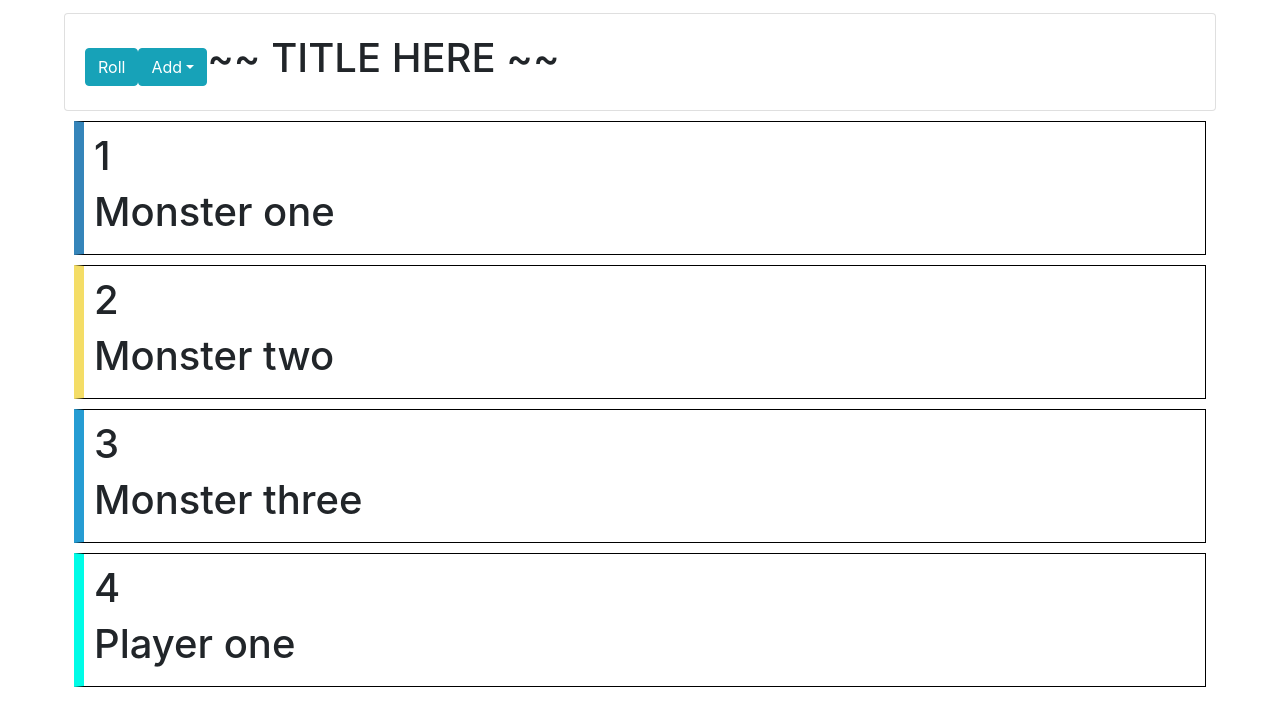
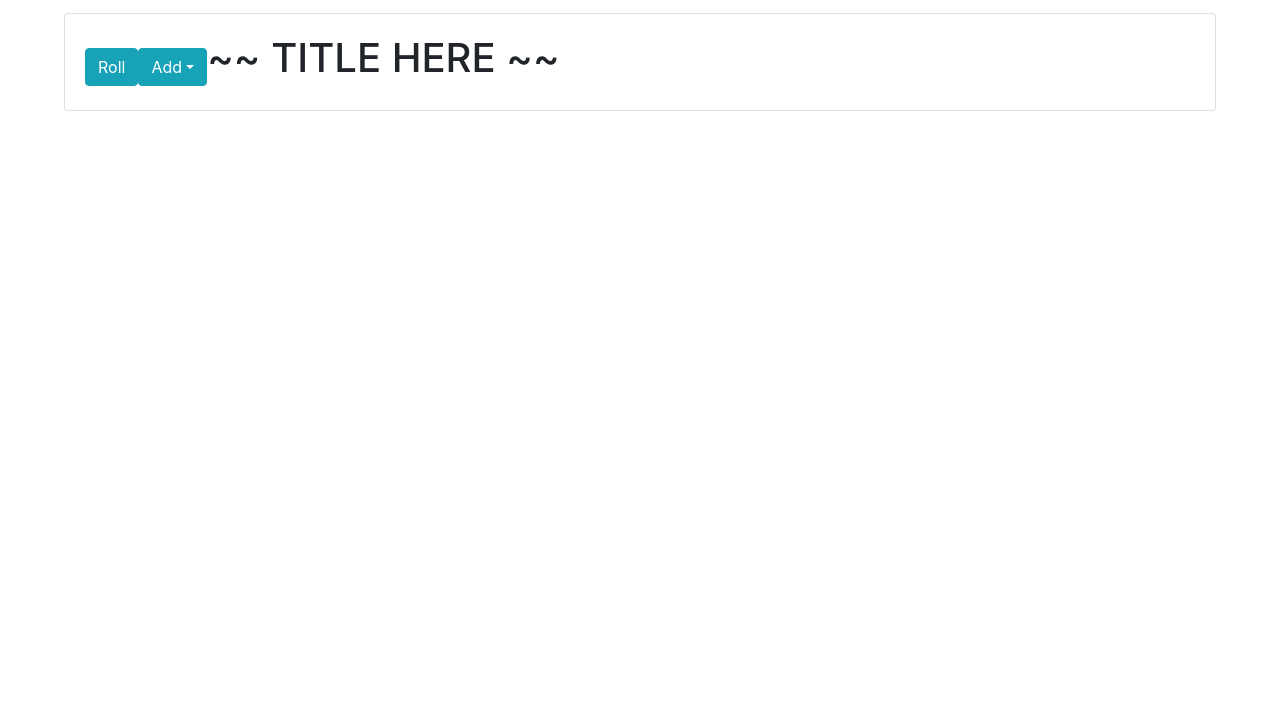
Before and after one commit to Chris-Gray-dev/React-init-tracker, a React (Create React App) app in the folder init-tracker/: page / in a window 1280 px wide. Shown: the top 726 px of the page. Built offline with nearby package versions, Linux system fonts and the light colour scheme.

Commit message:
added rough add creature

```diff
--- a/init-tracker/src/App.js
+++ b/init-tracker/src/App.js
@@ -1,15 +1,31 @@
-import React from 'react';
+import React , {useState ,useEffect} from 'react';
 import './App.css';
 
 import InitHeader from "./Componets/InitHeader"
 import InitList from "./Componets/InitList"
+
+const data=[
+
+]
+
 function App()
 {
+  const [list,setList] = useState(data);
+
+  function addCreature()
+  {
+    setList(prev=>{
+      let copy = [...list]
+      let _id = (copy.length + 1).toString();
+      copy.push({id:_id,text:"Player one"})
+      return copy
+    })
+  }
 
   return (
     <div className="App">
-      <InitHeader />
-      <InitList />
+      <InitHeader addCreature={addCreature} />
+      <InitList list={list} setList={setList} />
     </div>
   );
 }
--- a/init-tracker/src/Componets/AddInit.js
+++ b/init-tracker/src/Componets/AddInit.js
@@ -1,6 +1,7 @@
 import React from 'react'
 import Dropdown from 'react-bootstrap/Dropdown'
-function AddInit()
+
+function AddInit(props)
 {
 
 
@@ -11,7 +12,7 @@ function AddInit()
                 Add
             </Dropdown.Toggle>
             <Dropdown.Menu>
-                <Dropdown.Item >Creature</Dropdown.Item>
+                <Dropdown.Item onClick={props.addCreature} >Creature</Dropdown.Item>
                 <Dropdown.Item >Lair</Dropdown.Item>
             </Dropdown.Menu>
         </Dropdown>
--- a/init-tracker/src/Componets/InitHeader.js
+++ b/init-tracker/src/Componets/InitHeader.js
@@ -3,7 +3,7 @@ import AddInit from "./AddInit"
 import RollInit from "./RollInit"
 import Card from 'react-bootstrap/Card'
 
-function InitHeader()
+function InitHeader(props)
 {
 
 
@@ -14,7 +14,7 @@ function InitHeader()
                 <Card.Body>
                     <RollInit />
                     <div className = "InlineBlock">
-                        <AddInit className="InlineBlock" />
+                        <AddInit addCreature={props.addCreature} className="InlineBlock" />
                     </div>
 
                     <div className = "InlineBlock">
--- a/init-tracker/src/Componets/InitList.js
+++ b/init-tracker/src/Componets/InitList.js
@@ -2,19 +2,9 @@ import React, {useState} from 'react'
 import InitListItem from './InitListItem'
 import {DragDropContext,Droppable} from "react-beautiful-dnd"
 
-const data=[
-    {id:"1",text:"Monster one"},
-    {id:"2",text:"Monster two"},
-    {id:"3",text:"Monster three"},
-    {id:"4",text:"Player one"},
-]
-
-
-
-
 
 // Main component
-function InitList()
+function InitList(props)
 {
     // helper functions
     function RenderInitItems(arr){
@@ -22,19 +12,19 @@ function InitList()
         return array
     }
 
-    function onDragEnd(result){
-
+    function onDragEnd(result,a){
+        console.log(result)
     }
 
-    const [list,setList] = useState(data);
+
     const id = '1';
 
     return(
-        <DragDropContext>
-            <Droppable droppableId={id}>
+        <DragDropContext onDragEnd={onDragEnd}>
+            <Droppable droppableId={id} >
                 {provided=>(
                     <div ref={provided.innerRef} {...provided.droppableProps} className = "Init-List">
-                        {RenderInitItems(list)}
+                        {RenderInitItems(props.list)}
                         {provided.placeholder}
                     </div>
                 )}
```
